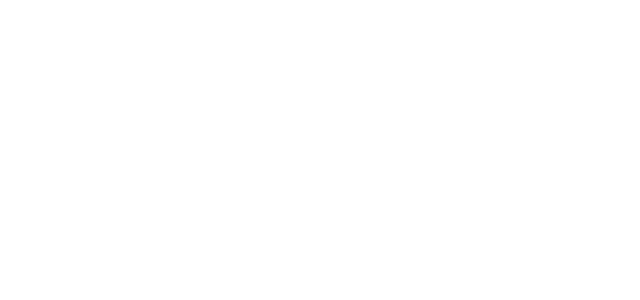
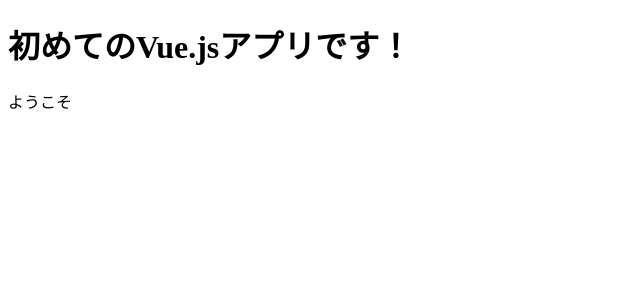
Before and after one commit to yosnak13/short_url_api, a Vue app in the folder frontend/: page / in a window 1280 px wide. Before the commit this address had no page. Shown: the top 300 px of the page, without its empty margins (0-640 px from the left). Built offline with nearby package versions, Linux system fonts and the light colour scheme.

Commit message:
簡単なVueの練習

```diff
--- a/frontend/src/router/index.js
+++ b/frontend/src/router/index.js
@@ -1,6 +1,15 @@
 import { createRouter, createWebHistory } from 'vue-router'
 
-const routes = []
+import Welcome from '../views/Welcome'
+// import Register_url from '../views/register-url'
+
+const routes = [
+  {
+    path: '/',
+    name: 'Welcome',
+    component: Welcome
+  }
+]
 
 const router = createRouter({
   history: createWebHistory(process.env.BASE_URL),
--- /dev/null
+++ b/frontend/src/views/Welcome.vue
@@ -0,0 +1,17 @@
+<template>
+  <div>
+    <h1>{{ title }}</h1>
+    <p v-if='isEnabled'>{{ subtitle }}</p>
+  </div>
+</template>
+<script>
+export default {
+  data(){
+    return {
+      title: '初めてのVue.jsアプリです！',
+      subtitle: 'ようこそ',
+      isEnabled: true
+    }
+  }
+}
+</script>
```
